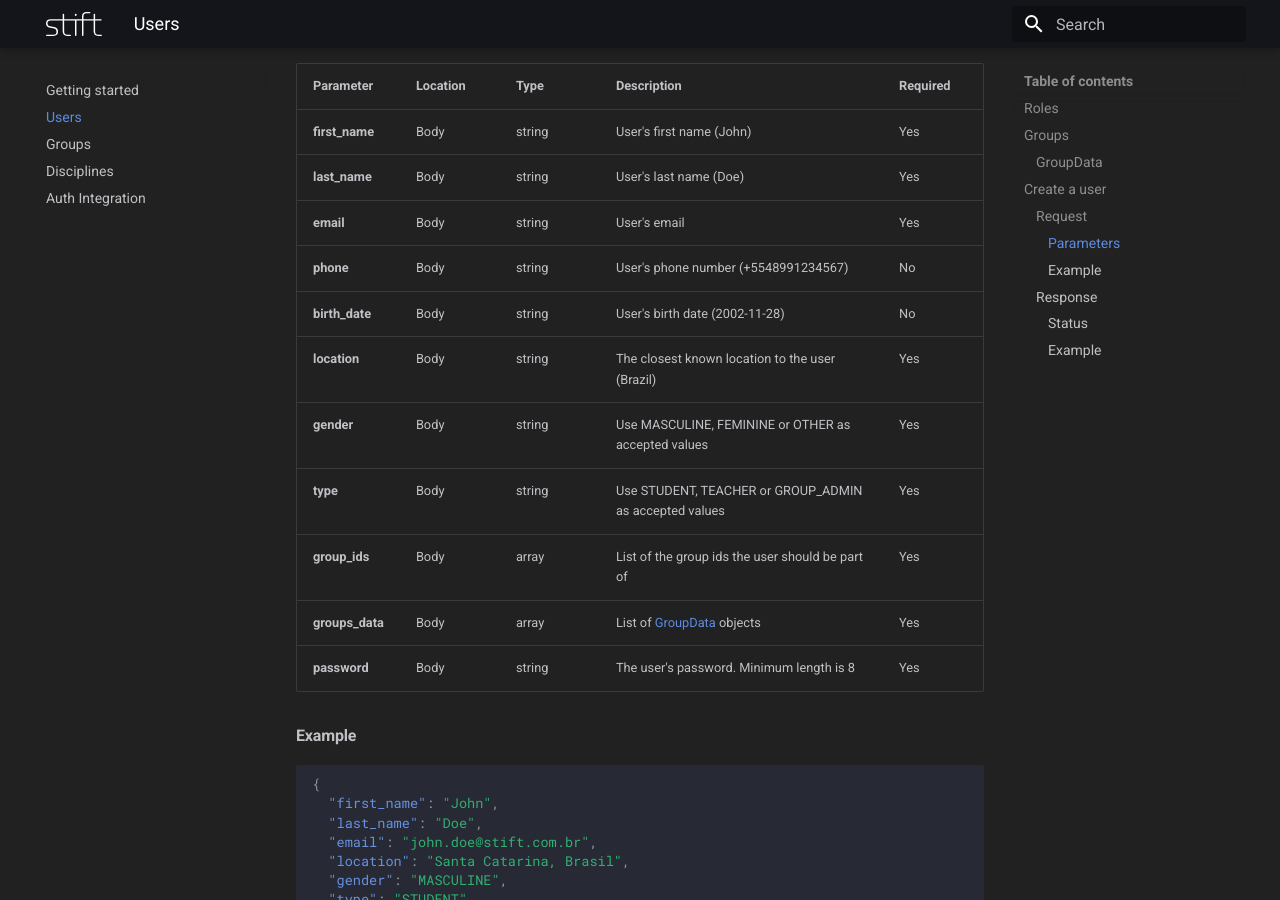
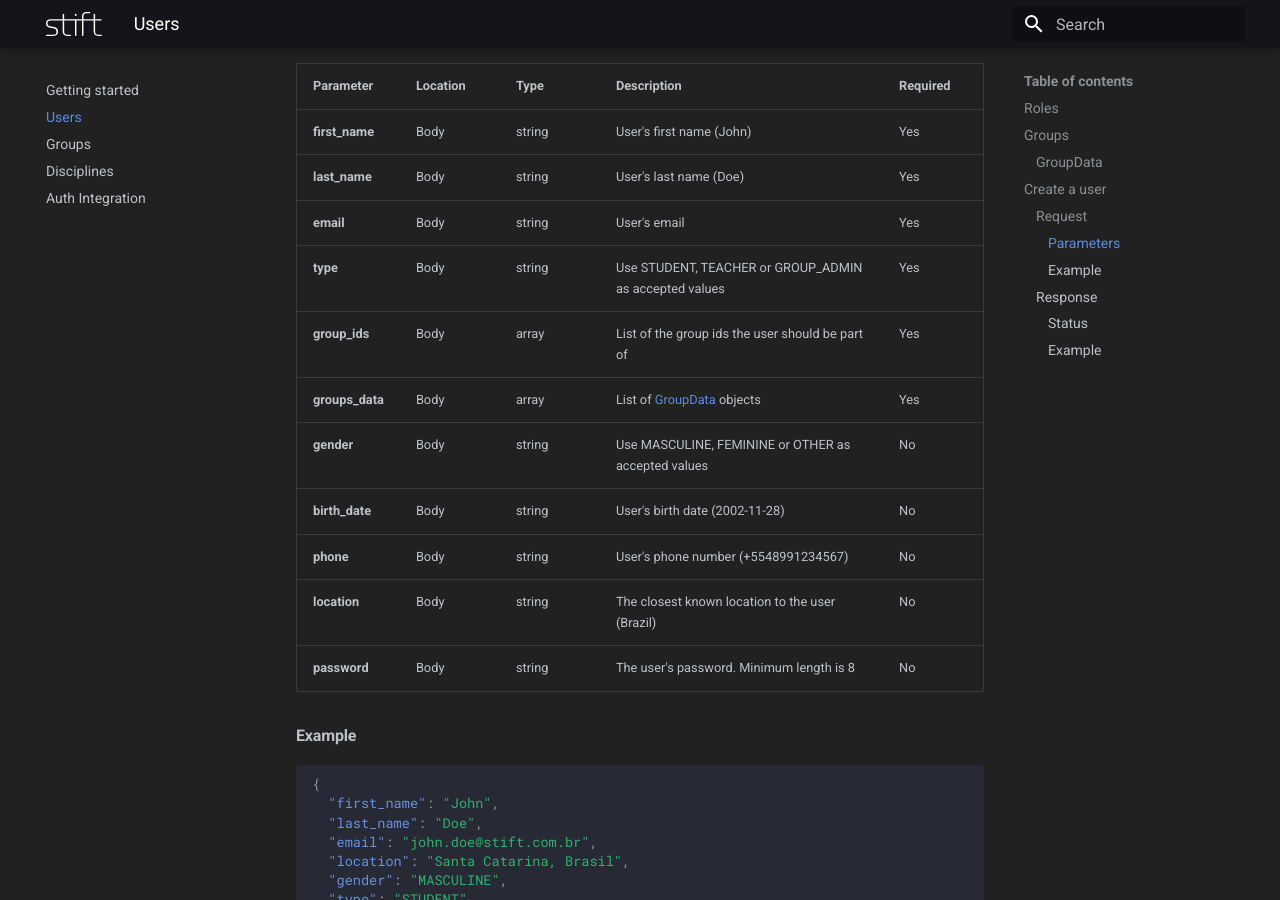
Before and after one commit to StiftTechnologies/developers-portal, an MkDocs documentation site: the page built from docs/users.md, in a window 1280 px wide and 900 px high, scrolled down 1262 px. Built offline with MkDocs 1.6.1 and Material for MkDocs 9.7.7, drawn with Linux system fonts in a browser that asks for light colours.

Commit message:
refactor: change users mandatory fields

```diff
--- a/docs/users.md
+++ b/docs/users.md
@@ -50,14 +50,14 @@ POST /users
 | **first_name**  | Body     | string | User's first name (John)                               | Yes      |
 | **last_name**   | Body     | string | User's last name (Doe)                                 | Yes      |
 | **email**       | Body     | string | User's email                                           | Yes      |
-| **phone**       | Body     | string | User's phone number (+5548991234567)                   | No       |
-| **birth_date**  | Body     | string | User's birth date (2002-11-28)                         | No       |
-| **location**    | Body     | string | The closest known location to the user (Brazil)        | Yes      |
-| **gender**      | Body     | string | Use MASCULINE, FEMININE or OTHER as accepted values    | Yes      |
 | **type**        | Body     | string | Use STUDENT, TEACHER or GROUP_ADMIN as accepted values | Yes      |
 | **group_ids**   | Body     | array  | List of the group ids the user should be part of       | Yes      |
 | **groups_data** | Body     | array  | List of [GroupData](./#groupdata) objects              | Yes      |
-| **password**    | Body     | string | The user's password. Minimum length is 8               | Yes      |
+| **gender**      | Body     | string | Use MASCULINE, FEMININE or OTHER as accepted values    | No       |
+| **birth_date**  | Body     | string | User's birth date (2002-11-28)                         | No       |
+| **phone**       | Body     | string | User's phone number (+5548991234567)                   | No       |
+| **location**    | Body     | string | The closest known location to the user (Brazil)        | No       |
+| **password**    | Body     | string | The user's password. Minimum length is 8               | No       |
 
 #### Example
 
```
